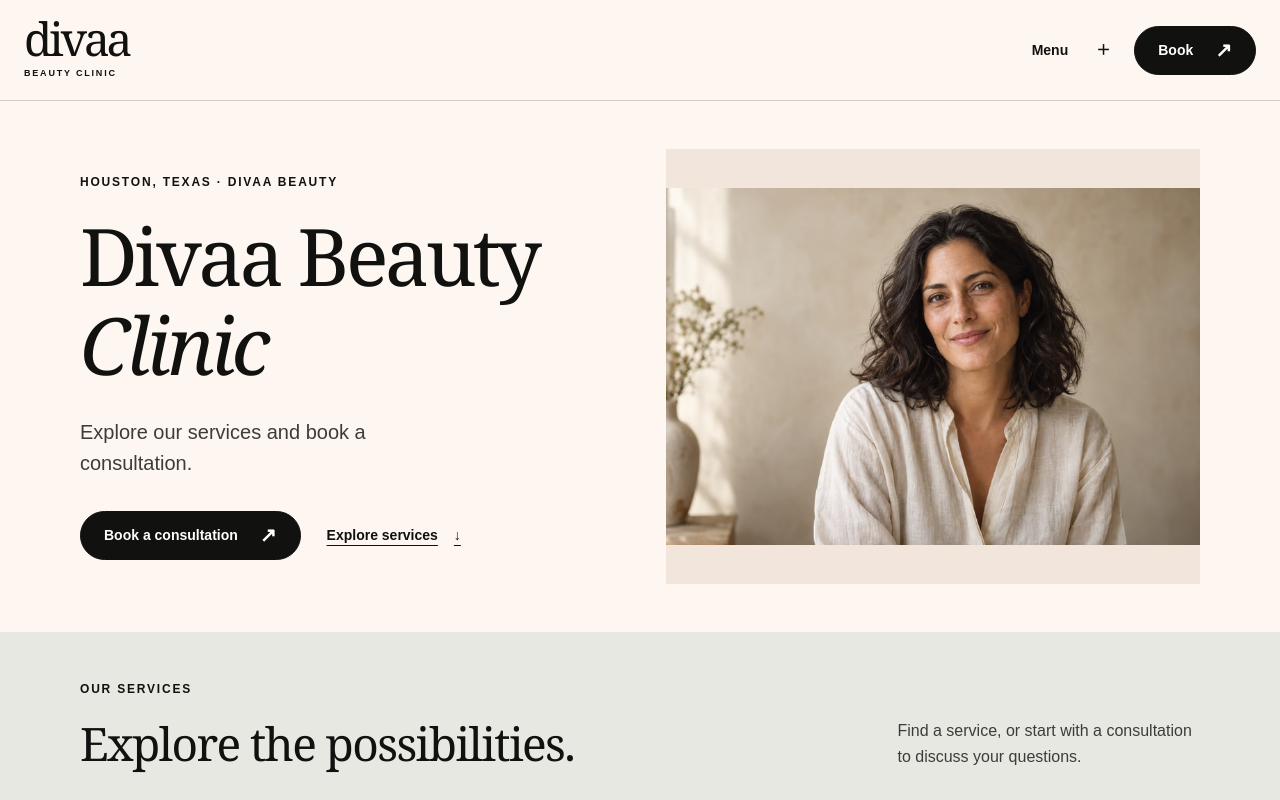
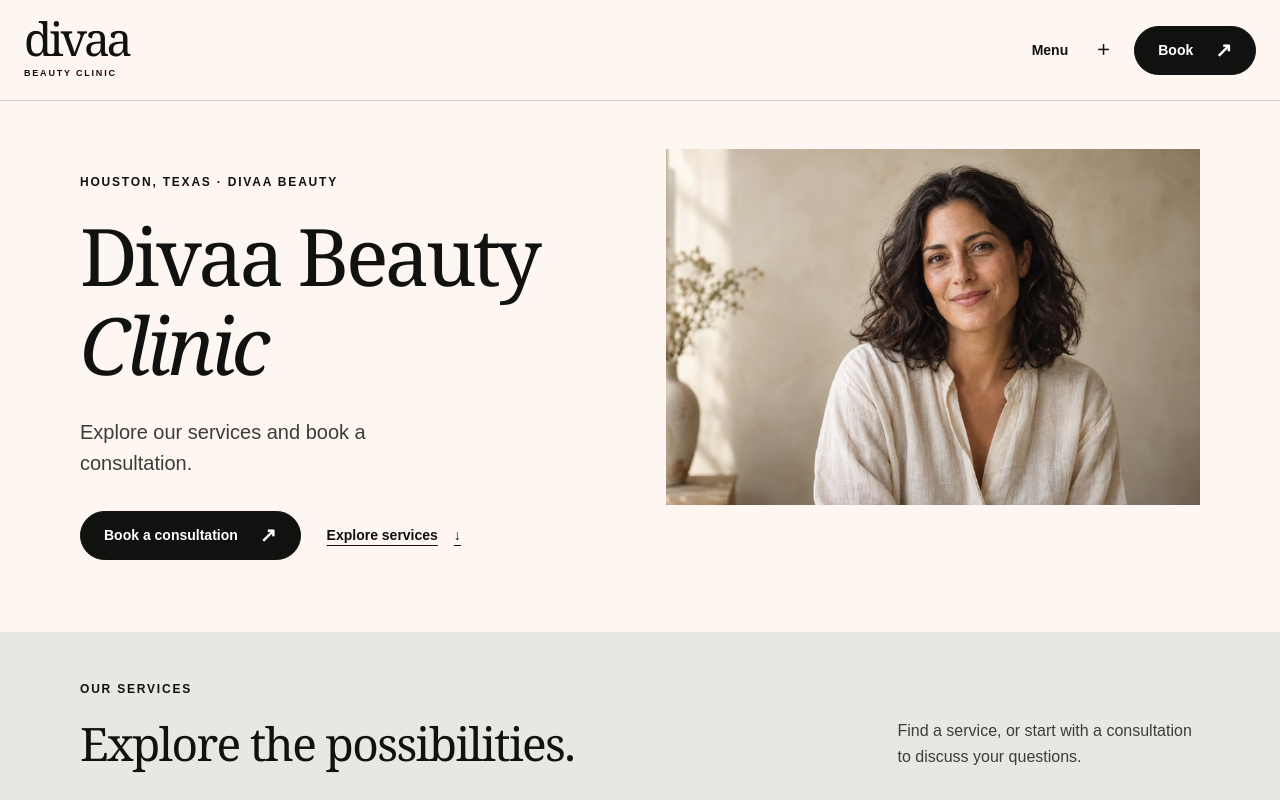
Before and after one commit to ZAldawah/divaa-clinic, a Next.js app: page / in a window 1280 px wide. Shown: the top 800 px of the page. Built offline with nearby package versions, Linux system fonts and the light colour scheme.

Commit message:
Fix editorial hero portrait matte

```diff
--- a/src/app/globals.css
+++ b/src/app/globals.css
@@ -122,11 +122,11 @@
 .editorial-hero {padding-block:var(--space-section-editorial);gap:var(--space-editorial-gap);}
 .home-hero {grid-template-columns:1fr 1fr;}
 .home-hero .editorial-portrait {align-self:stretch;}
-.home-hero .editorial-portrait picture {height:100%;background:var(--color-editorial-warm);}
+.home-hero .editorial-portrait picture {height:auto;background:transparent;}
 .home-hero .editorial-portrait img {height:100%;}
 .services-section {background:var(--color-editorial-mineral);}
 .service-hero {grid-template-columns:1fr 1fr;}
-.service-hero .editorial-portrait picture {background:var(--color-editorial-clay);}
+.service-hero .editorial-portrait picture {background:transparent;}
 .editorial-portrait {margin:0;min-width:0;}
 .editorial-portrait picture {display:block;background:var(--color-soft);border-radius:var(--radius-editorial);overflow:hidden;}
 .editorial-portrait img {display:block;width:100%;height:auto;aspect-ratio:var(--media-editorial-ratio);object-fit:contain;object-position:center;}
```
